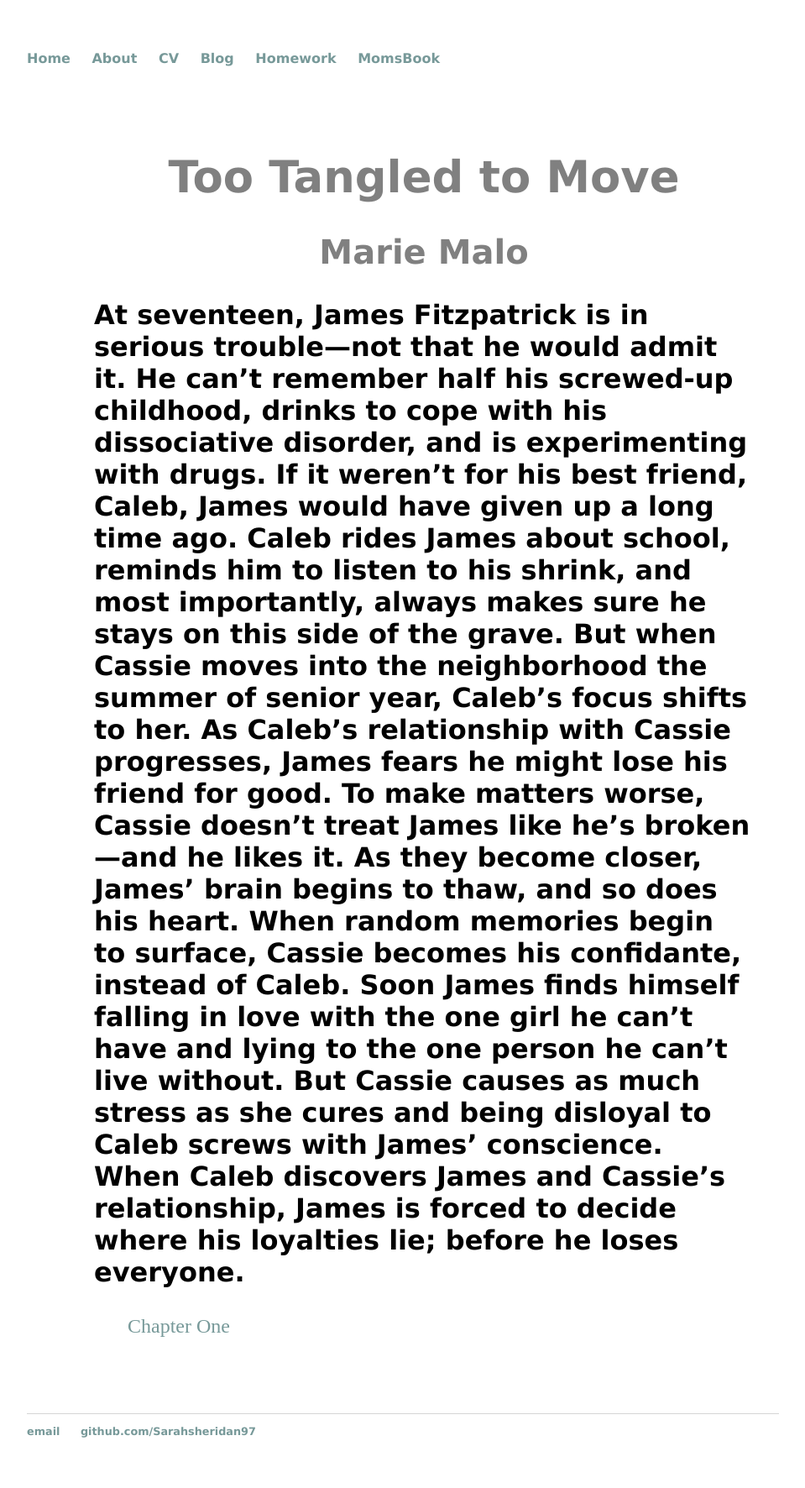
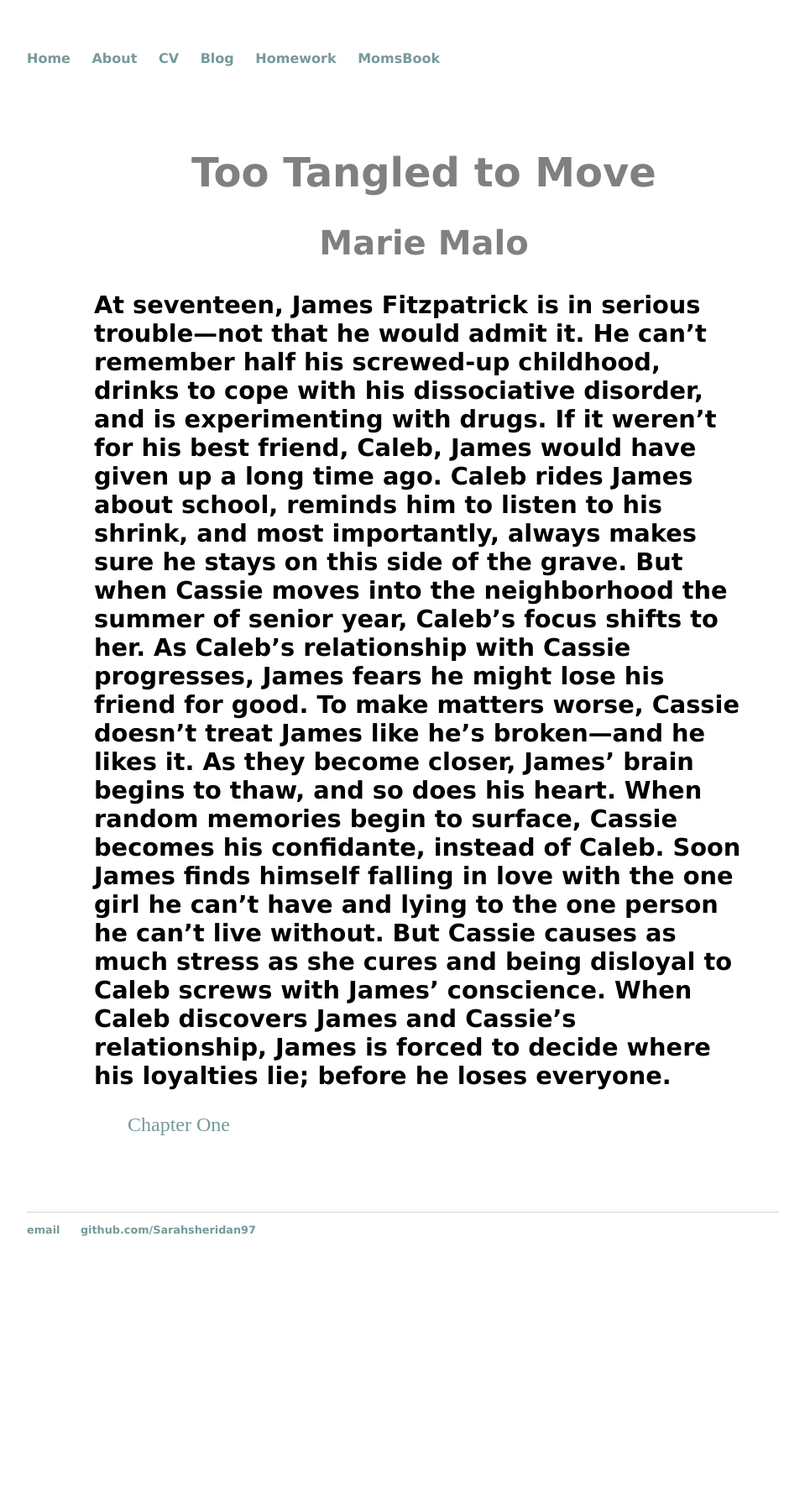
Before and after one commit to Sarahsheridan97/sarahsheridan97.github.io, a Jekyll site: the page built from mombook/index.html, in a window 1280 px wide. Shown: the whole page at 84% size, without its empty margins (160-1119 px from the left). Built offline with Jekyll 4.4.1, drawn with Linux system fonts in a browser that asks for light colours; after the commit the page ends 1532 px from its top, so only the background shows below that.

Commit message:
Update main.css

```diff
--- a/css/main.css
+++ b/css/main.css
@@ -40,7 +40,7 @@ title {
 }
 
 h1 {
-    font-size: 3.3em;
+    font-size: 3em;
     font-family:'Veranda', 'Geneva', 'Sans-Serif';
     color: gray;
     text-align: center;
@@ -54,12 +54,12 @@ h2 {
 }
 
 h3 {
-    font-size: 2em;
+    font-size: 1.8em;
     font-family:'Veranda', 'Geneva', 'Sans-Serif';
 }
 
 h4 {
-    font-size: 2em;
+    font-size: 1.8em;
     font-family:'Veranda', 'Geneva', 'Sans-Serif';
 }
 
```
